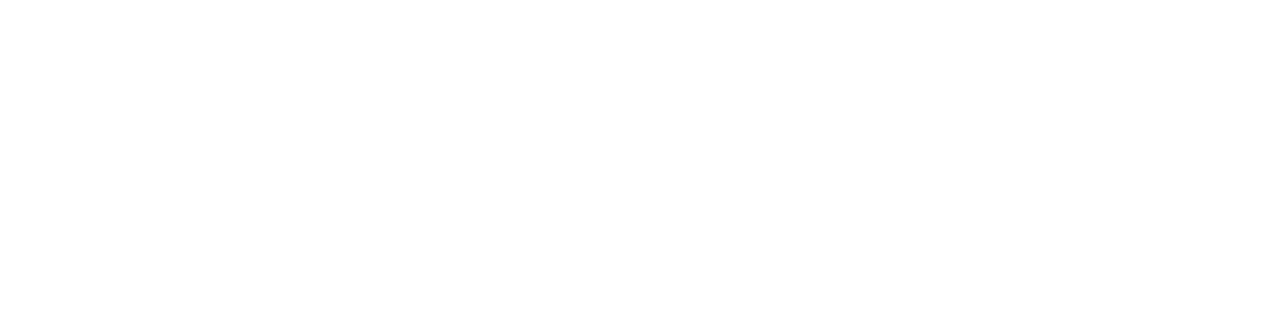
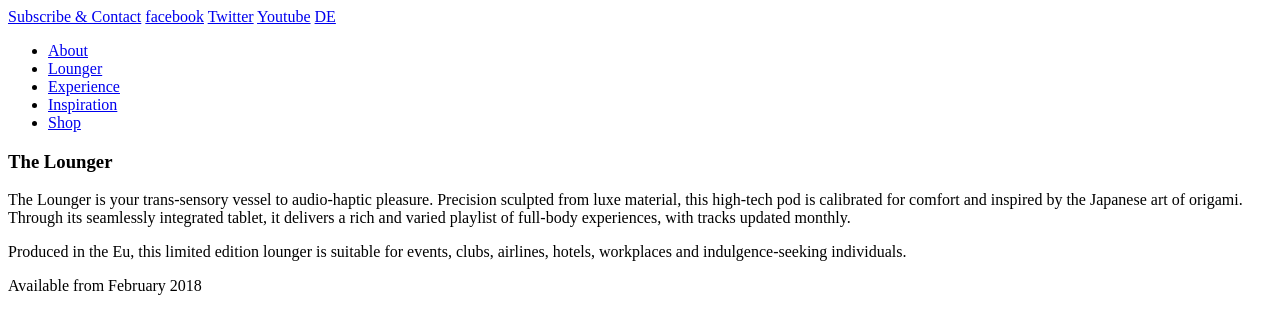
Before and after one commit to kleeblattdev/project_headphone, a plain HTML site: page assets/html/lounger.html in a window 1280 px wide. Drawn offline with Linux system fonts and the light colour scheme.

Commit message:
added html lounger page

```diff
--- a/assets/html/lounger.html
+++ b/assets/html/lounger.html
@@ -8,6 +8,35 @@
     <link rel="stylesheet" href="../css/style.css">
 </head>
 <body>
-
+    <!-- =================== Header =================== -->
+    <header>
+        <div id="logo"></div>
+        <a href="#">Subscribe & Contact</a>
+        <a href="#">facebook</a>
+        <a href="#">Twitter</a>
+        <a href="#">Youtube</a>
+        <a href="#">DE</a>
+    </header>
+    <!-- =================== side navbar =================== -->
+    <nav>
+        <ul>
+            <li><a href="../../index.html">About</a></li>
+            <li><a href="./lounger.html">Lounger</a></li>
+            <li><a href="./experience.html">Experience</a></li>
+            <li><a href="./inspiration.html">Inspiration</a></li>
+            <li><a href="./shop.html">Shop</a></li>
+        </ul>
+    </nav>
+    <!-- =================== Main =================== -->
+    <main>
+        <section class="loungerSection">
+            <article class="loungerArticle">
+                <h3>The Lounger</h3>
+                <p>The Lounger is your trans-sensory vessel to audio-haptic pleasure. Precision sculpted from luxe material, this high-tech pod is calibrated for comfort and inspired by the Japanese art of origami. Through its seamlessly integrated tablet, it delivers a rich and varied playlist of full-body experiences, with tracks updated monthly.</p>
+                <p>Produced in the Eu, this limited edition lounger is suitable for events, clubs, airlines, hotels, workplaces and indulgence-seeking individuals.</p>
+                <p>Available from February 2018</p>
+            </article>
+        </section>
+    </main>
 </body>
 </html>
```
